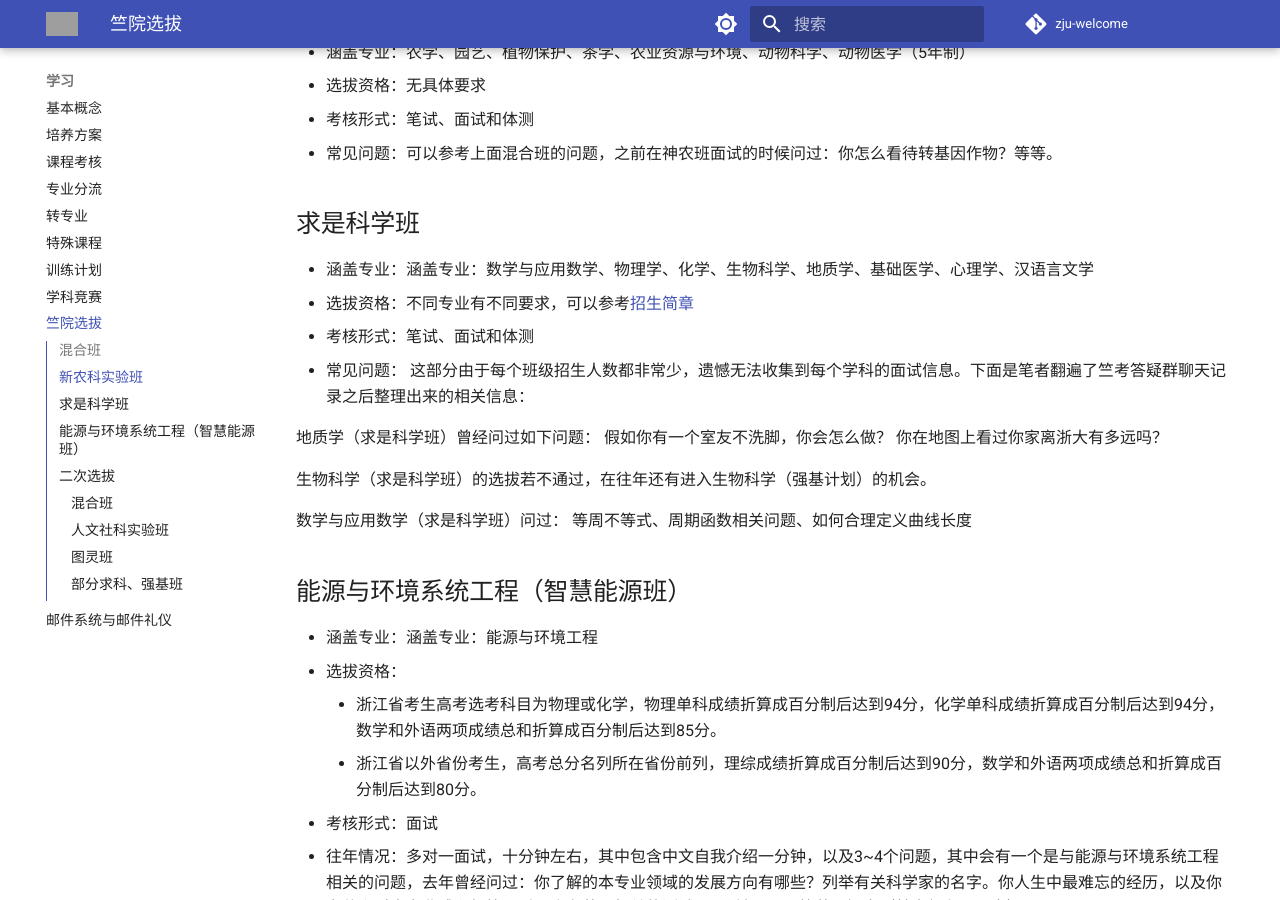
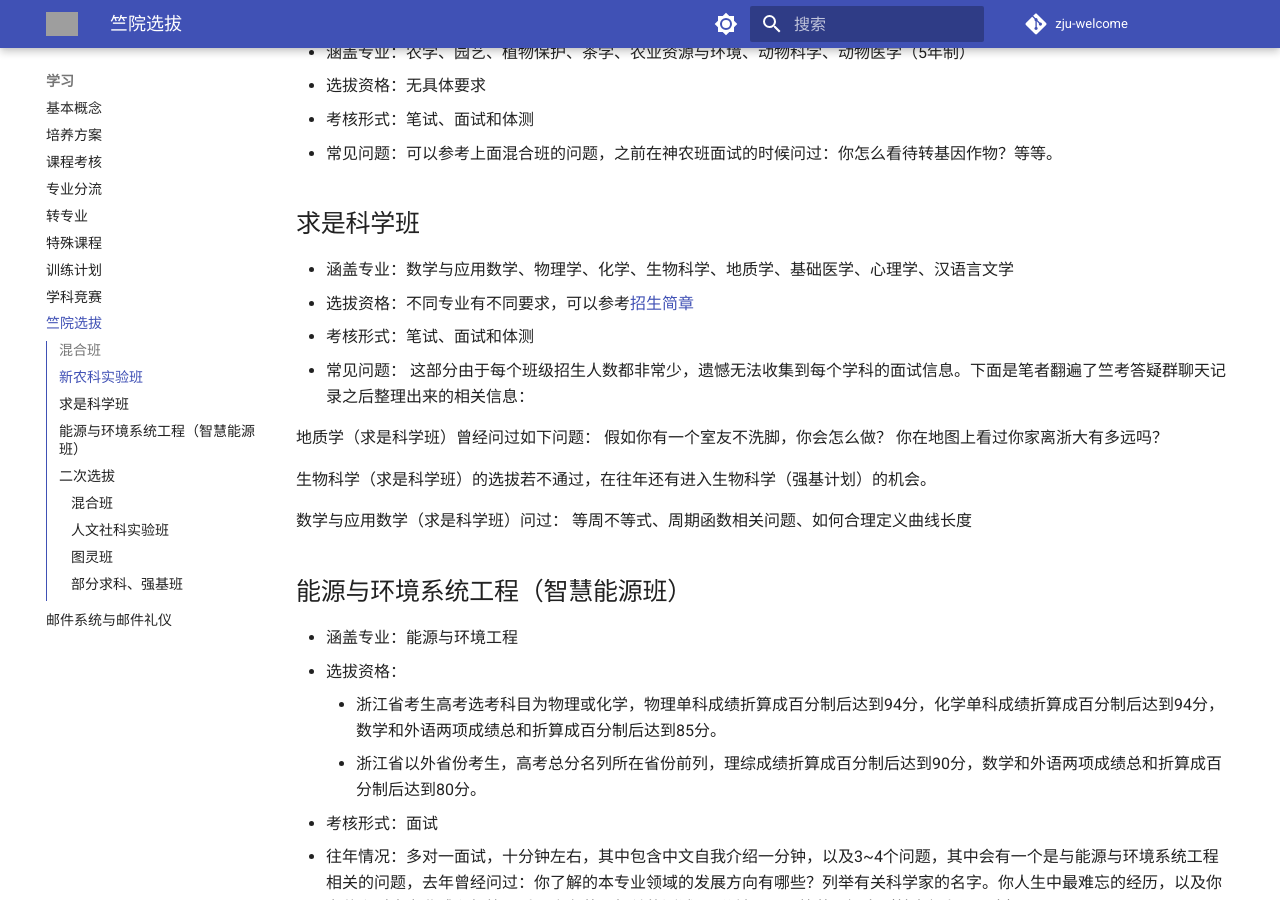
Before and after one commit to mini-full/zju-welcome, an MkDocs documentation site: the page built from docs/learning/intoCKC.md, in a window 1280 px wide and 900 px high, scrolled down 1144 px. Built offline with MkDocs 1.6.1 and Material for MkDocs 9.7.7, drawn with Linux system fonts in a browser that asks for light colours; comment, search, counter and statistics services are not loaded; grey boxes are pictures that could not be loaded.

Commit message:
Update intoCKC.md
删去部分重复内容

```diff
--- a/docs/learning/intoCKC.md
+++ b/docs/learning/intoCKC.md
@@ -34,7 +34,7 @@
 
 ## 求是科学班
 
-- 涵盖专业：涵盖专业：数学与应用数学、物理学、化学、生物科学、地质学、基础医学、心理学、汉语言文学
+- 涵盖专业：数学与应用数学、物理学、化学、生物科学、地质学、基础医学、心理学、汉语言文学
 - 选拔资格：不同专业有不同要求，可以参考[招生简章](http://ckc.zju.edu.cn/2023/0731/c54001a2856800/page.htm)
 - 考核形式：笔试、面试和体测
 - 常见问题：
@@ -51,7 +51,7 @@
 
 ## 能源与环境系统工程（智慧能源班）
 
-- 涵盖专业：涵盖专业：能源与环境工程
+- 涵盖专业：能源与环境工程
 - 选拔资格：
     - 浙江省考生高考选考科目为物理或化学，物理单科成绩折算成百分制后达到94分，化学单科成绩折算成百分制后达到94分，数学和外语两项成绩总和折算成百分制后达到85分。
     - 浙江省以外省份考生，高考总分名列所在省份前列，理综成绩折算成百分制后达到90分，数学和外语两项成绩总和折算成百分制后达到80分。
```
